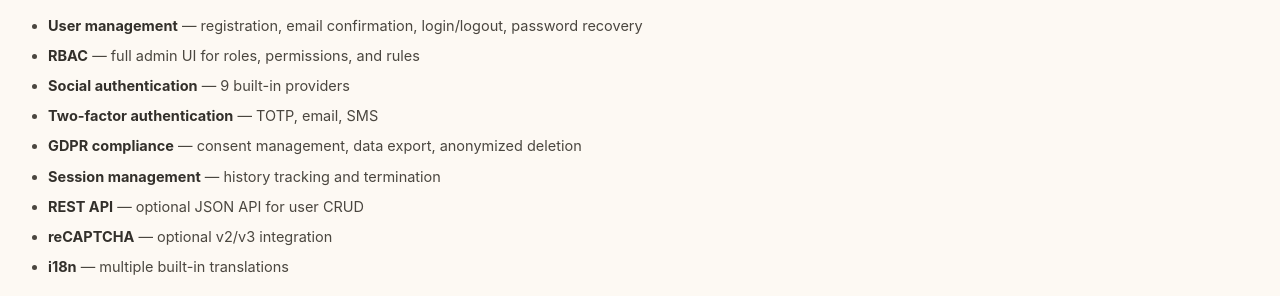
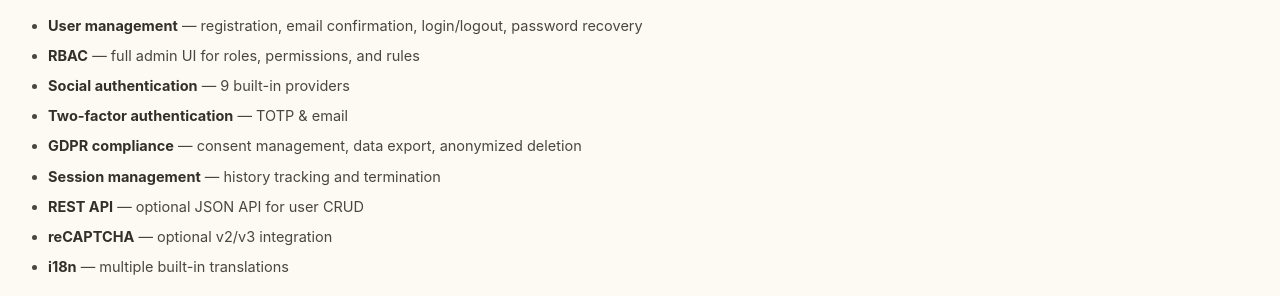
Before and after one commit to YiiRocks/YiiRocks.github.io, a Jekyll site: the page built from index.html, in a window 1280 px wide and 900 px high, scrolled down 3369 px. Shown: the part 153-449 px from the top of the window. Built offline with Jekyll 4.4.1, drawn with Linux system fonts in a browser that asks for light colours; a style sheet for code colours, icons or effects is not loaded.

Commit message:
Update 2FA methods

```diff
--- a/_data/projects.yml
+++ b/_data/projects.yml
@@ -170,7 +170,7 @@
     - label: Social authentication
       detail: 9 built-in providers
     - label: Two-factor authentication
-      detail: TOTP, email, SMS
+      detail: TOTP & email
     - label: GDPR compliance
       detail: consent management, data export, anonymized deletion
     - label: Session management
```
